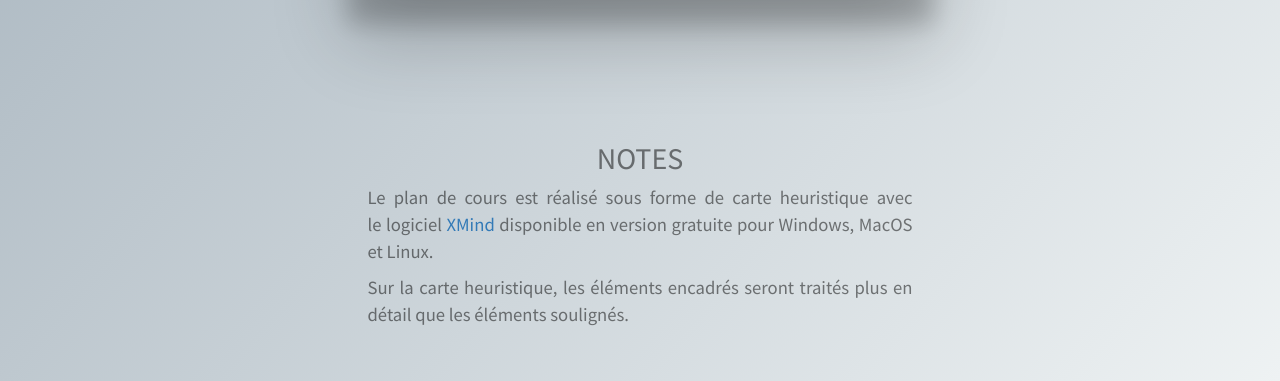
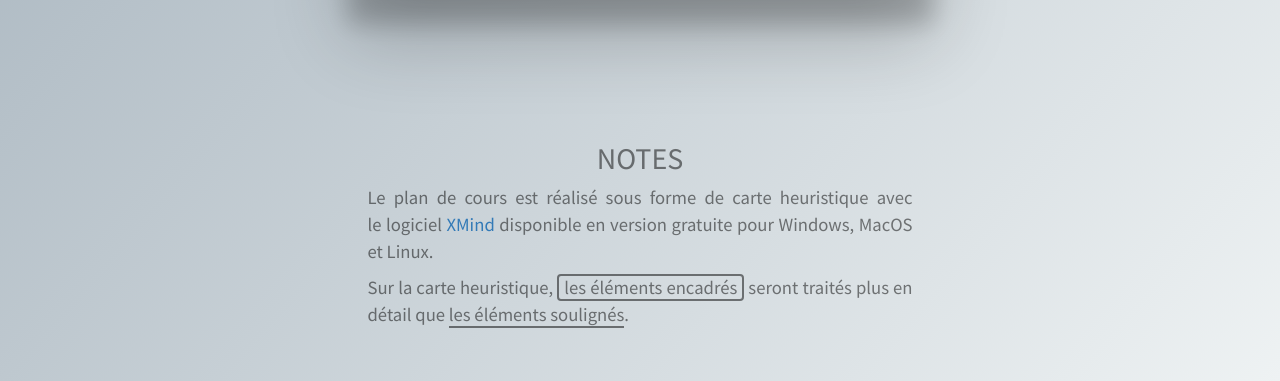
Before and after one commit to NicHub/microclub-atelier-html-embarque, a plain HTML site: page index.html in a window 1280 px wide. Shown: the part 1111-1492 px from the top of the page. Drawn offline with nearby package versions, Linux system fonts and the light colour scheme.

Commit message:
ajout border à éléments encadrés et soulignés

```diff
--- a/index.html
+++ b/index.html
@@ -62,6 +62,15 @@
 		.h1-contrast span:hover {
 			color: black;
 		}
+		.encadre {
+			border: 2px solid;
+			border-radius: 4px;
+			padding-left: 5px;
+			padding-right: 5px;
+		}
+		.souligne {
+			border-bottom: 2px solid;
+		}
 
 		/* z-depth de materialize.css */
 		.z-depth-0 {
@@ -103,7 +112,7 @@
 			<div class="col-xs-12 col-xs-offset-0 col-sm-6 col-sm-offset-3 animated slideInDown div-notes">
 				<h2 class="text-center">NOTES</h2>
 				<p>Le plan de cours est réalisé sous forme de carte heuristique avec le logiciel <a target="_blank" href="https://www.xmind.net/fr/">XMind</a> disponible en version gratuite pour Windows, MacOS et Linux.</p>
-				<p>Sur la carte heuristique, les éléments encadrés seront traités plus en détail que les éléments soulignés.</p>
+				<p>Sur la carte heuristique, <span class="encadre">les éléments encadrés</span> seront traités plus en détail que <span class="souligne">les éléments soulignés</span>.</p>
 			</div>
 		</div>
 	</div>
```
